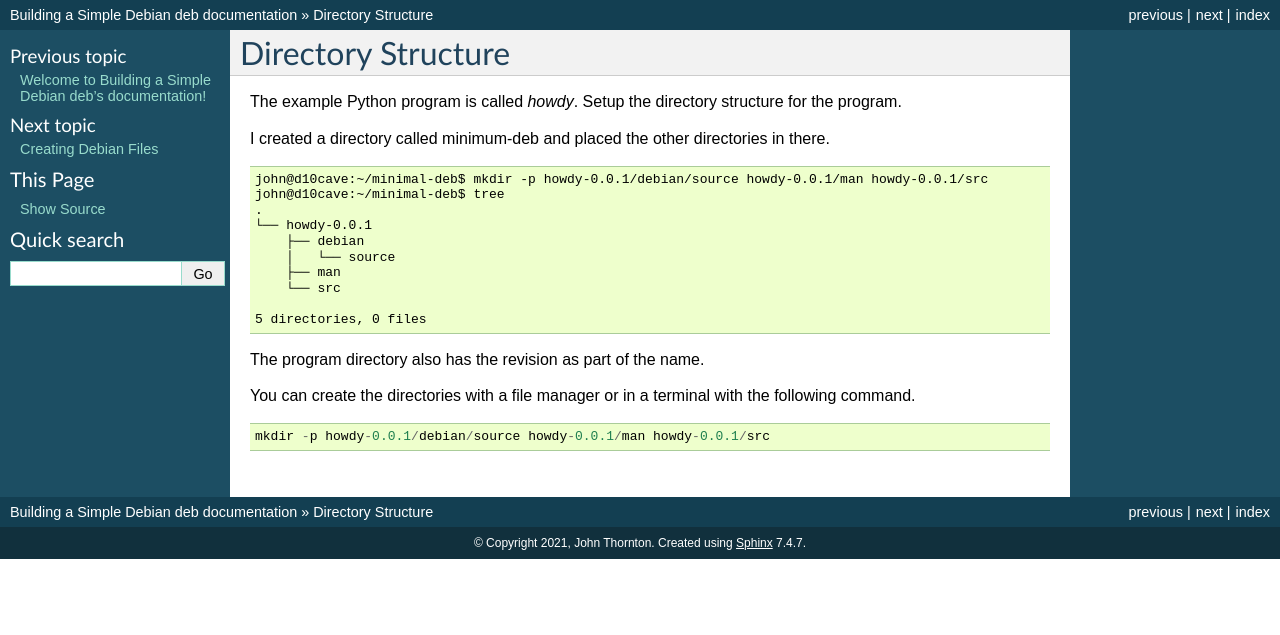
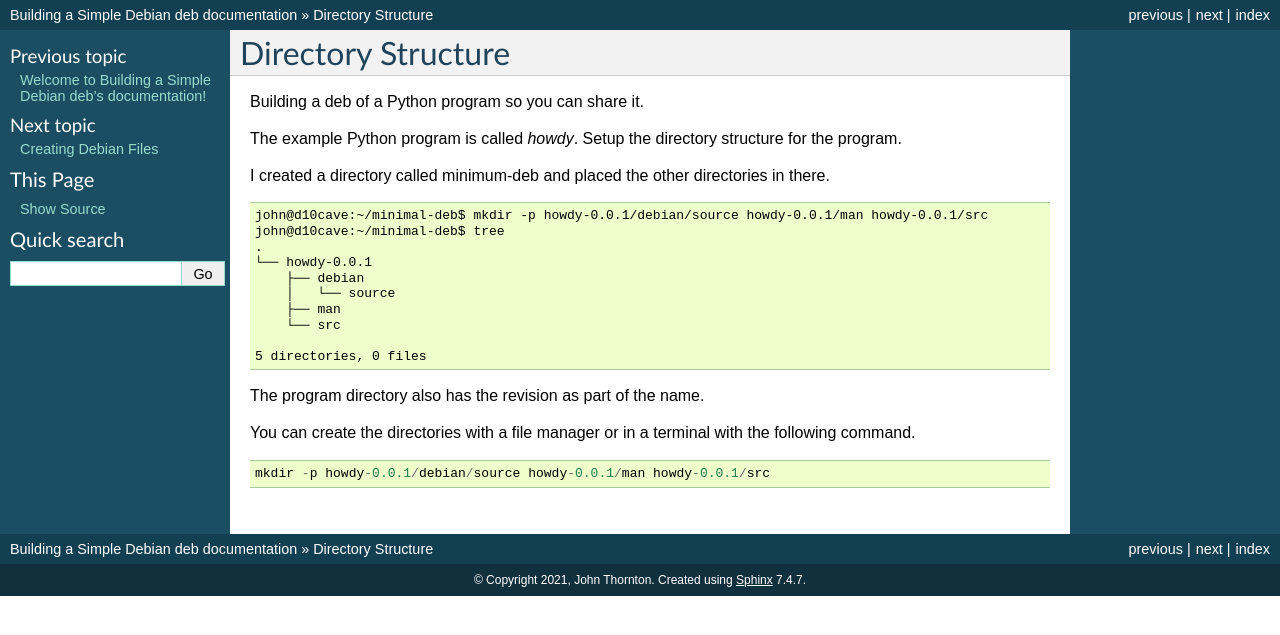
Before and after one commit to jethornton/simple-deb, a Sphinx documentation site: the page built from docs/source/structure.rst, in a window 1280 px wide. Shown: the top 635 px of the page. Built offline with Sphinx 7.4.7, drawn with Linux system fonts in a browser that asks for light colours.

Commit message:
add info

```diff
--- a/docs/source/structure.rst
+++ b/docs/source/structure.rst
@@ -1,5 +1,7 @@
 Directory Structure
 ===================
+
+Building a deb of a Python program so you can share it.
 
 The example Python program is called `howdy`. Setup the directory structure for
 the program.
```
